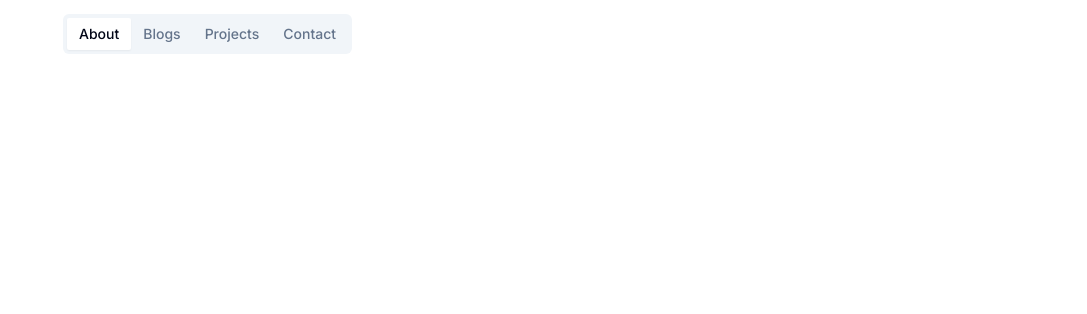
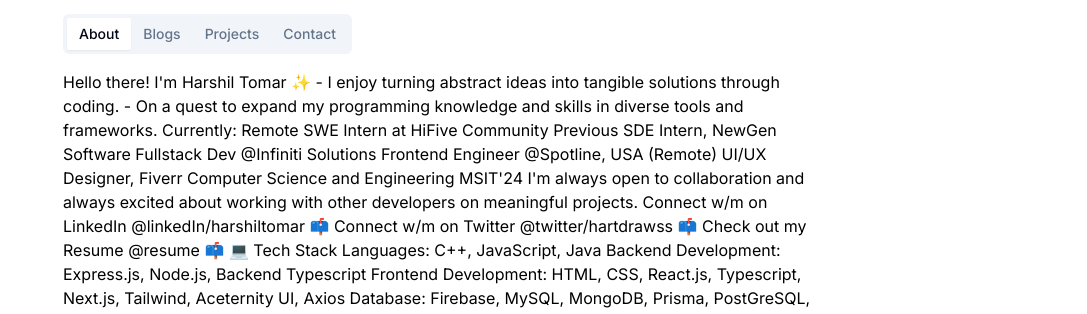
Before and after one commit to harshiltomar/portfolio-revamp, a Next.js app: page / in a window 1280 px wide. Shown: the part 519-833 px from the top of the page, without its empty margins (193-1280 px from the left). Before the commit the page ends 800 px from the top, so only its background shows below. Built offline with nearby package versions, Linux system fonts and the light colour scheme.

Commit message:
fix: routing, about init

```diff
--- a/src/components/pages/about-page.tsx
+++ b/src/components/pages/about-page.tsx
@@ -2,6 +2,31 @@
 
 export default function About() {
   return (
-    <div>About</div>
+    <div>
+      <div>Hello there! I'm Harshil Tomar ✨
+          - I enjoy turning abstract ideas into tangible solutions through coding.
+          - On a quest to expand my programming knowledge and skills in diverse tools and frameworks.
+
+          Currently: Remote SWE Intern at HiFive Community
+          Previous
+          SDE Intern, NewGen Software
+          Fullstack Dev @Infiniti Solutions
+          Frontend Engineer @Spotline, USA (Remote)
+          UI/UX Designer, Fiverr
+          Computer Science and Engineering MSIT'24
+          I'm always open to collaboration and always excited about working with other developers on meaningful projects.
+
+          Connect w/m on LinkedIn @linkedIn/harshiltomar 📫
+          Connect w/m on Twitter @twitter/hartdrawss 📫
+          Check out my Resume @resume 📫
+
+          💻 Tech Stack
+          Languages: C++, JavaScript, Java
+          Backend Development: Express.js, Node.js, Backend Typescript
+          Frontend Development: HTML, CSS, React.js, Typescript, Next.js, Tailwind, Aceternity UI, Axios
+          Database: Firebase, MySQL, MongoDB, Prisma, PostGreSQL, GraphQL
+          Version Control: Git, GitHub, Docker
+      </div>
+    </div>
   )
 }
--- a/src/components/shared/tabs-route.tsx
+++ b/src/components/shared/tabs-route.tsx
@@ -19,10 +19,10 @@
         <TabsTrigger value="Projects">Projects</TabsTrigger>
         <TabsTrigger value="Contact">Contact</TabsTrigger>
         </TabsList>
-        <TabsContent value="overview" className="space-y-4">
+        <TabsContent value="About" className="space-y-4">
             <About/>
         </TabsContent>
-        <TabsContent value="transactions" className='space-y-4'>
+        <TabsContent value="Blogs" className='space-y-4'>
             <Blogs/>
         </TabsContent>
         <TabsContent value="Projects" className='space-y-4'>
```
